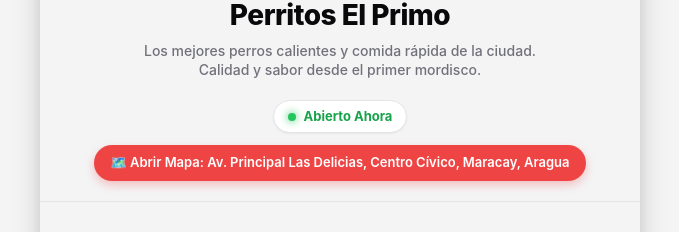
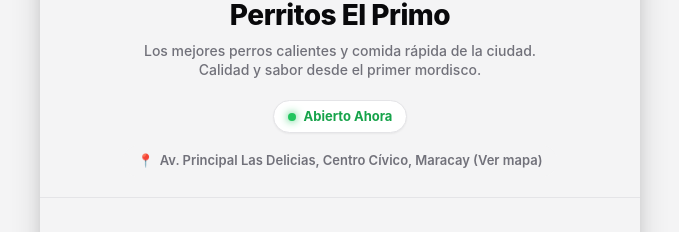
Before and after one commit to Elliyax77/plantilla-menu, a React (Vite) app: page / in a window 1280 px wide. Shown: the part 949-1181 px from the top of the page, without its empty margins (300-979 px from the left). Built offline with nearby package versions, Linux system fonts and the light colour scheme.

Commit message:
Revert location button visual style to subtle gray pill

```diff
--- a/src/components/Header.jsx
+++ b/src/components/Header.jsx
@@ -21,9 +21,9 @@ export default function Header({ restaurant }) {
             href={restaurant.mapUrl || `https://www.google.com/maps/search/?api=1&query=${encodeURIComponent(restaurant.location)}`}
             target="_blank"
             rel="noopener noreferrer"
-            className="location-badge"
+            className="header-location"
           >
-            🗺️ Abrir Mapa: {restaurant.location}{restaurant.city ? `, ${restaurant.city}` : ''}{restaurant.state ? `, ${restaurant.state}` : ''}
+            <span>📍</span> {restaurant.location}{restaurant.city ? `, ${restaurant.city}` : ''} (Ver mapa)
           </a>
         )}
       </div>
--- a/src/index.css
+++ b/src/index.css
@@ -203,26 +203,28 @@ button {
   border-radius: 50%;
 }
 
-.location-badge {
+.header-location {
   display: inline-flex;
   align-items: center;
   gap: 6px;
-  background-color: var(--primary-color);
-  color: var(--primary-text);
-  padding: 8px 16px;
+  background-color: var(--bg-color);
+  padding: 6px 14px;
   border-radius: 9999px;
   font-size: 13px;
   font-weight: 600;
+  color: var(--text-secondary);
   text-decoration: none;
-  box-shadow: 0 4px 10px rgba(239, 68, 68, 0.3);
-  transition: transform 0.2s;
+  transition: all 0.2s;
+  cursor: pointer;
 }
 
-.location-badge:hover {
+.header-location:hover {
+  background-color: #e4e4e7;
+  color: var(--text-primary);
   transform: scale(1.02);
 }
 
-.location-badge:active {
+.header-location:active {
   transform: scale(0.95);
 }
 
```
